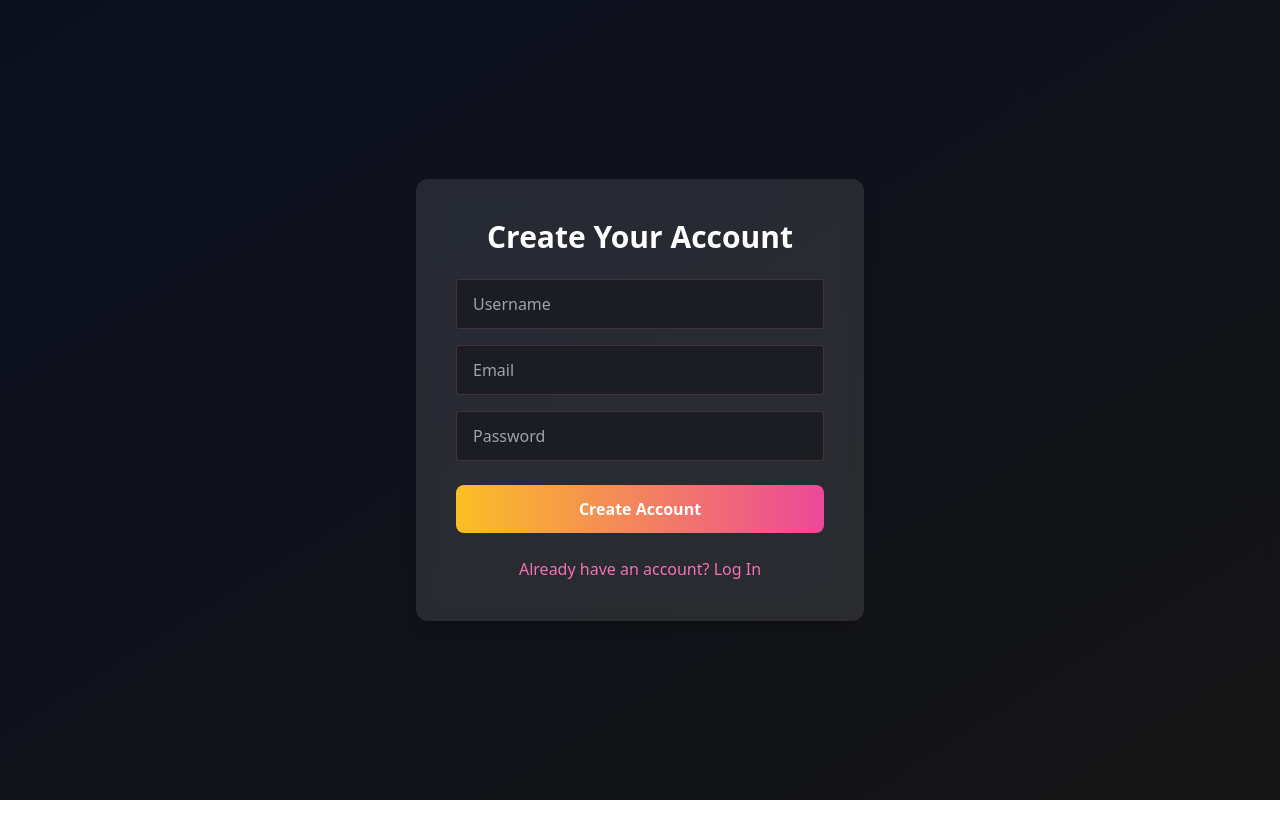
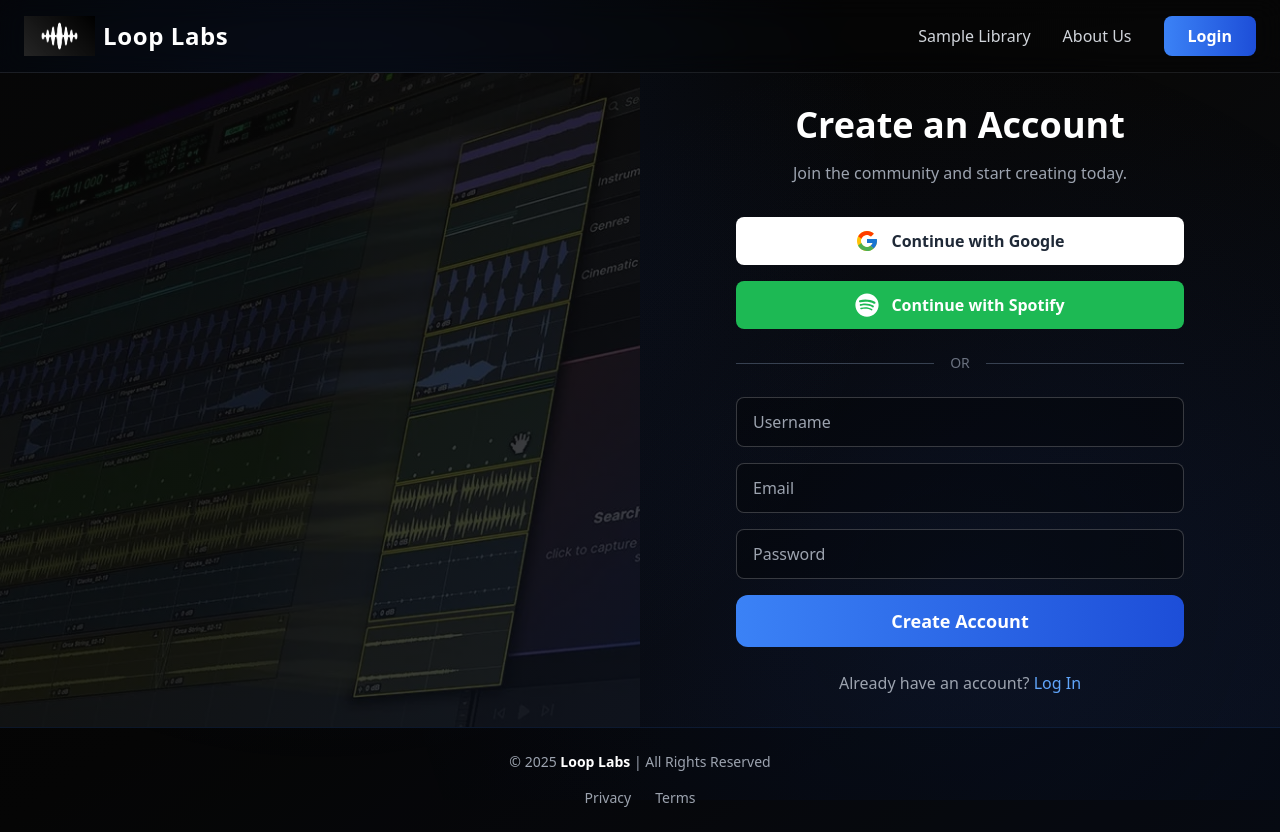
Before and after one commit to siddhant1405/Harmonize, a React (Vite) app in the folder client/: page /signup in a window 1280 px wide. Before the commit the page ends 800 px from the top, so only its background shows below. Built offline with nearby package versions, Linux system fonts and the light colour scheme.

Commit message:
added the about us login sign up pages

```diff
--- a/client/src/components/Header.jsx
+++ b/client/src/components/Header.jsx
@@ -1,19 +1,22 @@
 import React from "react";
+import { Link } from "react-router-dom";
 import logoImg from "../assets/images/logo.png";
 
 const Header = ({ navLinks, ctaText, ctaHref }) => {
   return (
     <header className="top-0 left-0 w-full z-20 bg-black/20 backdrop-blur-md border-b border-gray-400/15">
       <div className="max-w-7xl mx-auto flex items-center justify-between px-6 py-4">
-        {/* Logo */}
-        <div className="flex items-center">
+
+        {/* Logo + Title linked to Home */}
+        <Link to="/" className="flex items-center">
           <img
             src={logoImg}
             alt="Loop Labs Logo"
             className="h-10 w-auto mr-2"
           />
           <span className="text-white font-bold text-2xl tracking-wide">Loop Labs</span>
-        </div>
+        </Link>
+
         {/* Navigation + CTA */}
         <div className="flex items-center space-x-8">
           <nav className="hidden md:flex space-x-8 text-gray-300 font-medium">
--- a/client/src/pages/AboutUs.jsx
+++ b/client/src/pages/AboutUs.jsx
@@ -1,20 +1,103 @@
 import React from "react";
+import Header from "../components/Header";
+import Footer from "../components/Footer";
+import devImage from "../assets/images/dev.jpg"; // Your developer image
 
 const AboutUs = () => {
+  const navLinks = [
+    { href: "/", label: "Home" },
+    { href: "/samples", label: "Sample Library" },
+  ];
+
   return (
-    <section className="min-h-screen flex items-center justify-center px-6 py-20 bg-gradient-to-br from-[#08080D] via-[#0B1020] to-[#151515]">
-      <div className="bg-white/10 backdrop-blur rounded-2xl shadow-lg max-w-3xl w-full p-10 text-center">
-        <h1 className="text-4xl md:text-5xl font-bold text-white mb-6">About Loop Labs</h1>
-        <p className="text-lg text-gray-300 mb-6">
-          Loop Labs is a community-driven platform where music producers discover, share, and collaborate on loops and samples. Our mission is to empower creation, foster collaboration, and help musicians grow together.
-        </p>
-        <div className="flex flex-col gap-2">
-          <div className="text-pink-400 font-semibold">🌍 Community First</div>
-          <div className="text-amber-400 font-semibold">🎵 Inspire & Be Inspired</div>
-          <div className="text-emerald-400 font-semibold">🚀 Built By Producers, For Producers</div>
+    <div className="relative w-full overflow-hidden font-sans bg-gradient-to-br from-[#050505] via-[#080808] to-[#0a0f1a] min-h-screen text-white">
+      {/* Background Glows */}
+      <div className="fixed inset-0 z-0">
+        <div className="absolute inset-0 bg-[radial-gradient(circle_at_25%_25%,_rgba(37,99,235,0.12)_0%,_transparent_50%)]"></div>
+        <div className="absolute inset-0 bg-[radial-gradient(circle_at_75%_75%,_rgba(29,78,216,0.09)_0%,_transparent_50%)]"></div>
+      </div>
+
+      <Header navLinks={navLinks} ctaText="Sign Up" ctaHref="/signup" />
+
+      {/* Main Content */}
+      <main className="relative z-10 max-w-5xl mx-auto px-6 pt-32 pb-20">
+        {/* Intro Section */}
+        <div className="text-center mb-16">
+          <h1 className="text-5xl md:text-6xl font-extrabold mb-4 text-white drop-shadow-[0_0_25px_rgba(59,130,246,0.4)]">
+            Empowering Music Through Collaboration
+          </h1>
+          <p className="text-lg text-gray-300 max-w-3xl mx-auto leading-relaxed">
+            At Loop Labs, we believe the future of music is connected. Our mission is to remove
+            creative barriers and provide producers with a space where sharing ideas, discovering
+            sounds, and building tracks together is effortless and inspiring.
+          </p>
         </div>
-      </div>
-    </section>
+
+        {/* Philosophy Section */}
+        <div className="flex justify-center mb-20">
+          <div className="bg-white/5 backdrop-blur-sm border border-blue-500/20 rounded-xl p-10 hover:bg-white/10 transition-all duration-300 hover:border-blue-400/40 hover:shadow-[0_0_25px_rgba(59,130,246,0.3)]">
+            <h2 className="text-3xl font-bold mb-4 text-center text-blue-400 drop-shadow-[0_0_15px_rgba(59,130,246,0.3)]">
+              Our Philosophy
+            </h2>
+            <p className="text-gray-300 leading-relaxed text-lg text-center">
+              Great music doesn’t happen in isolation. Whether you’re a bedroom producer or an
+              industry veteran, collaboration sparks creativity. Loop Labs was designed to be more
+              than a tool—it’s a thriving ecosystem where artists can share loops, exchange ideas,
+              and inspire each other every single day.
+            </p>
+          </div>
+        </div>
+
+        {/* Founder Section */}
+        <div className="text-center mb-20">
+          <h2 className="text-4xl font-bold mb-8 text-white drop-shadow-[0_0_15px_rgba(59,130,246,0.3)]">
+            A Message from Our Founder
+          </h2>
+          <div className="flex justify-center">
+            <div className="bg-white/5 backdrop-blur-sm p-8 rounded-2xl border border-blue-500/20 transition-all duration-300 hover:bg-white/10 hover:border-blue-400/40 max-w-sm hover:shadow-[0_0_25px_rgba(59,130,246,0.3)]">
+              <div className="w-28 h-28 mx-auto mb-6 rounded-full overflow-hidden shadow-[0_0_25px_rgba(59,130,246,0.4)]">
+                <img src={devImage} alt="Developer" className="w-full h-full object-cover" />
+              </div>
+              <h3 className="text-2xl font-semibold text-white mb-1">Siddhant Gupta</h3>
+              <p className="text-blue-400 font-medium mb-4">
+                Full Stack Developer & Music Producer
+              </p>
+              <p className="text-gray-300 text-base mb-6">
+                "As both a developer and a producer, I built Loop Labs to create the platform I
+                always wished existed—a place where creativity meets community. This is more than
+                a website; it’s a movement to bring music makers together."
+              </p>
+            </div>
+          </div>
+        </div>
+
+        {/* Final CTA */}
+        <div className="bg-white/5 backdrop-blur-sm border border-blue-500/20 rounded-2xl p-12 text-center transition-all duration-300 hover:border-blue-400/40 hover:bg-white/10 hover:shadow-[0_0_25px_rgba(59,130,246,0.3)]">
+          <h2 className="text-4xl font-bold mb-4 text-white">
+            Your Next Hit Starts Here.
+          </h2>
+          <p className="text-gray-300 text-lg mb-8 max-w-2xl mx-auto">
+            Join a global network of forward-thinking producers. Share your loops, discover fresh
+            sounds, and turn ideas into chart-toppers—together.
+          </p>
+          <a
+            href="/signup"
+            className="inline-block bg-gradient-to-r from-blue-500 to-blue-700 text-white px-10 py-4 rounded-xl font-semibold text-lg hover:scale-105 hover:shadow-[0_0_30px_#2563eb] transition-all duration-300"
+          >
+            Join the Community
+          </a>
+        </div>
+      </main>
+
+      <Footer
+        tagline="Loop Labs | Built for creators, by creators."
+        links={[
+          { href: "/privacy", label: "Privacy" },
+          { href: "/terms", label: "Terms" },
+          { href: "/contact", label: "Contact" },
+        ]}
+      />
+    </div>
   );
 };
 
--- a/client/src/pages/Landing.jsx
+++ b/client/src/pages/Landing.jsx
@@ -26,7 +26,7 @@ import {
 
 const Landing = () => {
   const navLinks = [
-    { href: "#what-is-loop-labs", label: "What is Loop Labs?" },
+    { href: "#what-is-loop-labs", label: "What is Loop Labs" },
     { href: "#features", label: "Features" },
     { href: "/samples", label: "Sample Library" },
     { href: "/about", label: "About Us" },
@@ -74,7 +74,7 @@ const Landing = () => {
 
       <section id="what-is-loop-labs" className="relative z-10 py-20 px-6">
         <div className="max-w-5xl mx-auto text-center">
-          <h2 className="text-white text-4xl md:text-5xl font-bold mb-6" data-aos="fade-up">What is Loop</h2>
+          <h2 className="text-white text-4xl md:text-5xl font-bold mb-6" data-aos="fade-up">What is Loop Labs?</h2>
           <p className="text-gray-300 text-lg leading-relaxed mb-16 max-w-3xl mx-auto" data-aos="fade-up" data-aos-delay="100">
             <span className="text-blue-400 font-semibold">Loop Labs</span> is the creative heartbeat for producers, artists, and songwriters. We're a platform built on the idea that the best music happens when we come together.
           </p>
--- a/client/src/pages/SignUp.jsx
+++ b/client/src/pages/SignUp.jsx
@@ -1,43 +1,130 @@
 import React from "react";
-import { Link } from "react-router-dom"; // Use Link for better navigation
+import { Link } from "react-router-dom";
+
+// Component Imports
+import Header from "../components/Header";
+import Footer from "../components/Footer";
+
+// Icon Imports
+import { FcGoogle } from "react-icons/fc";
+import { FaSpotify } from "react-icons/fa";
+
+// Asset Imports
+import authImage from "../assets/images/bg2.png"; // Using the same image for consistency
 
 const Signup = () => {
+  // Placeholder handlers for OAuth signup
+  const handleGoogleSignup = () => {
+    console.log("Google Signup initiated");
+  };
+
+  const handleSpotifySignup = () => {
+    console.log("Spotify Signup initiated");
+  };
+
+  // Define the navigation links for the header on this page
+  const navLinks = [
+    { href: "/samples", label: "Sample Library" },
+    { href: "/about", label: "About Us" },
+  ];
+
   return (
-    <section className="min-h-screen flex items-center justify-center px-6 py-20 bg-gradient-to-br from-[#0B1020] to-[#151515]">
-      <div className="w-full max-w-md bg-white/10 backdrop-blur rounded-xl shadow-lg p-10">
-        <h1 className="text-3xl font-bold text-white text-center mb-6">
-          Create Your Account
+    <div className="relative w-full min-h-screen overflow-hidden font-sans bg-gradient-to-br from-[#050505] via-[#080808] to-[#0a0f1a]">
+      {/* Radial Glow Layers */}
+      <div className="fixed inset-0 z-0">
+        <div className="absolute inset-0 bg-[radial-gradient(circle_at_25%_25%,_rgba(37,99,235,0.12)_0%,_transparent_50%)]"></div>
+        <div className="absolute inset-0 bg-[radial-gradient(circle_at_75%_75%,_rgba(29,78,216,0.09)_0%,_transparent_50%)]"></div>
+      </div>
+
+      <Header navLinks={navLinks} ctaText="Login" ctaHref="/login" />
+
+      <main className="flex-grow flex flex-col md:flex-row relative z-10">
+        {/* Left Column: Full background */}
+        <div
+          className="hidden md:flex md:w-1/2 relative bg-cover bg-center"
+          style={{ backgroundImage: `url(${authImage})` }}
+        >
+          {/* Dark overlay */}
+          <div className="absolute inset-0 bg-gradient-to-br from-[#050505]/80 via-[#080808]/80 to-[#0a0f1a]/80"></div>
+        </div>
+
+        {/* Right Column: Form */}
+        <div className="w-full md:w-1/2 flex flex-col items-center justify-center p-8">
+          <div className="w-full max-w-md">
+            <h1 className="text-4xl font-bold text-white text-center mb-4">
+              Create an Account
             </h1>
+            <p className="text-gray-400 text-center mb-8">
+              Join the community and start creating today.
+            </p>
+
+            {/* OAuth Buttons */}
+            <div className="flex flex-col gap-4 mb-6">
+              <button
+                onClick={handleGoogleSignup}
+                className="w-full flex items-center justify-center gap-3 bg-white text-gray-800 font-semibold py-3 rounded-lg hover:bg-gray-200 transition-all duration-300"
+              >
+                <FcGoogle size={24} />
+                Continue with Google
+              </button>
+              <button
+                onClick={handleSpotifySignup}
+                className="w-full flex items-center justify-center gap-3 bg-[#1DB954] text-white font-semibold py-3 rounded-lg hover:bg-[#1ED760] transition-all duration-300"
+              >
+                <FaSpotify size={24} />
+                Continue with Spotify
+              </button>
+            </div>
+
+            {/* Divider */}
+            <div className="flex items-center my-6">
+              <div className="flex-grow border-t border-gray-700"></div>
+              <span className="flex-shrink mx-4 text-gray-500 text-sm">OR</span>
+              <div className="flex-grow border-t border-gray-700"></div>
+            </div>
+
+            {/* Email & Password Form */}
             <form className="flex flex-col gap-4">
               <input
                 type="text"
                 placeholder="Username"
-            className="px-4 py-3 rounded bg-black/30 text-white border border-pink-400/20 focus:outline-none focus:ring-2 focus:ring-pink-400"
+                className="px-4 py-3 rounded-lg bg-black/30 text-white border border-white/20 focus:outline-none focus:ring-2 focus:ring-blue-500 transition-all"
               />
               <input
                 type="email"
                 placeholder="Email"
-            className="px-4 py-3 rounded bg-black/30 text-white border border-pink-400/20 focus:outline-none focus:ring-2 focus:ring-pink-400"
+                className="px-4 py-3 rounded-lg bg-black/30 text-white border border-white/20 focus:outline-none focus:ring-2 focus:ring-blue-500 transition-all"
               />
               <input
                 type="password"
                 placeholder="Password"
-            className="px-4 py-3 rounded bg-black/30 text-white border border-pink-400/20 focus:outline-none focus:ring-2 focus:ring-pink-400"
+                className="px-4 py-3 rounded-lg bg-black/30 text-white border border-white/20 focus:outline-none focus:ring-2 focus:ring-blue-500 transition-all"
               />
               <button
                 type="submit"
-            className="bg-gradient-to-r from-amber-400 to-pink-500 text-white py-3 mt-2 rounded-lg font-semibold hover:scale-105 transition"
+                className="inline-block bg-gradient-to-r from-blue-500 to-blue-700 text-white px-10 py-3 rounded-xl font-semibold text-lg hover:from-blue-600 hover:to-blue-800 transition-all duration-300"
               >
                 Create Account
               </button>
             </form>
+
             <div className="text-center mt-6">
-          <Link to="/login" className="text-pink-400 hover:underline">
-            Already have an account? Log In
+              <p className="text-gray-400">
+                Already have an account?{" "}
+                <Link to="/login" className="text-blue-400 hover:underline">
+                  Log In
                 </Link>
+              </p>
             </div>
           </div>
-    </section>
+        </div>
+      </main>
+
+      <Footer
+        tagline="A global community, built by and for creators."
+        links={[{ href: "#", label: "Privacy" }, { href: "#", label: "Terms" }]}
+      />
+    </div>
   );
 };
 
```
Also changed, not shown: client/src/components/HeroSection.jsx (+19 -19 lines), client/src/pages/Login.jsx (+9 -11 lines), client/src/assets/images/dev.jpg (added). Lines whose indentation alone changed are shown as unchanged.
